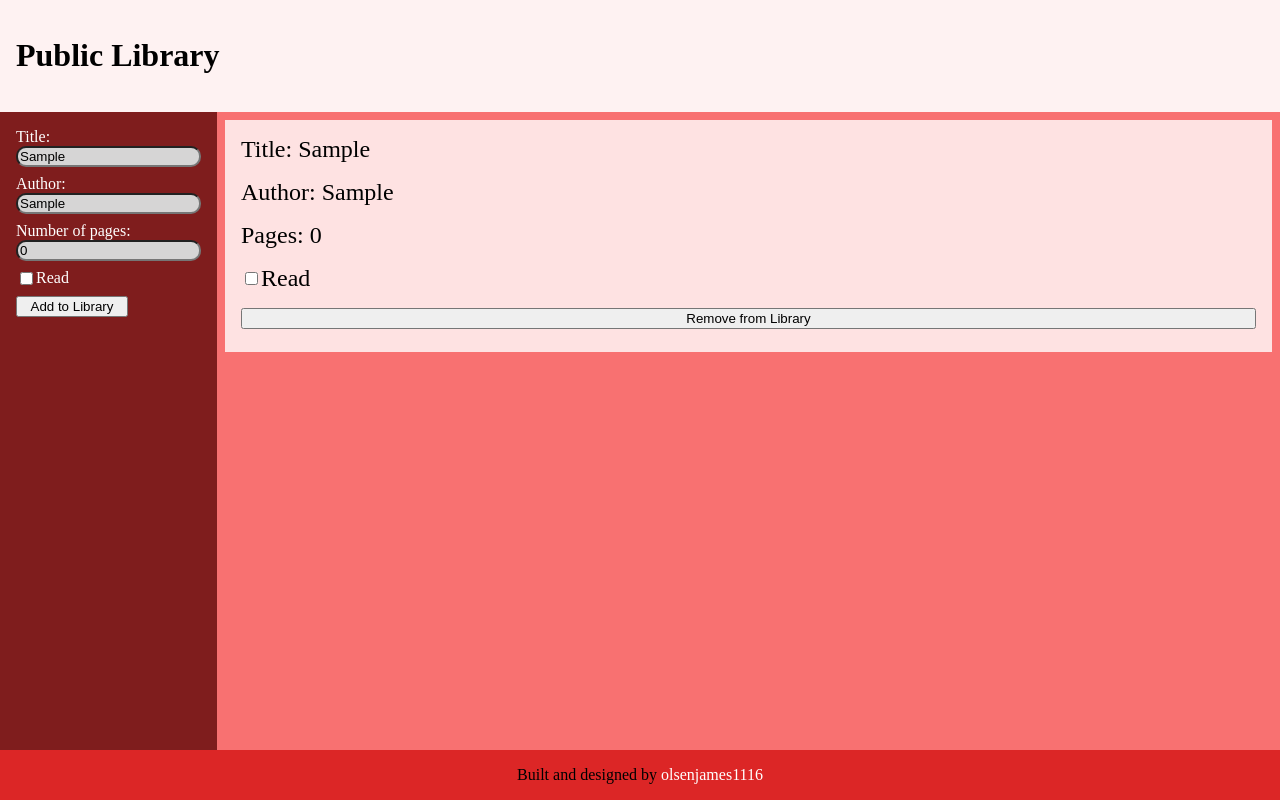
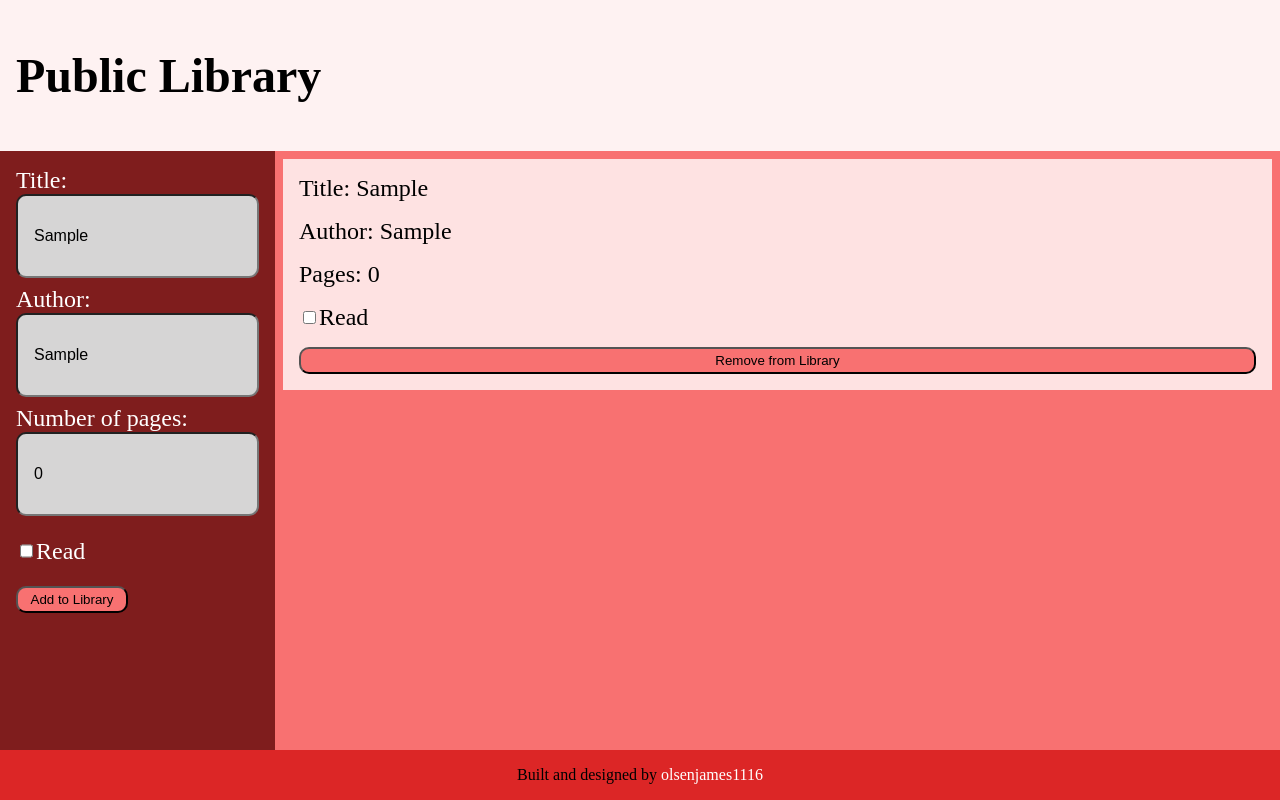
Before and after one commit to olsenjames1116/library, a website: page index.html in a window 1280 px wide. Both pictures are taken after typing "Sample", "Sample" into the empty fields and a click on the button "Add to Library". Drawn offline with Linux system fonts and the light colour scheme.

Commit message:
Remove font and move styling to stylesheet
The fonts were being cut off in certain areas and so the decision was
made to just remove the custom font since it was not critical to the
project. All styling for the elements that was in the JavaScript was
moved to the stylesheet because the original error was found as to why
the JavaScript workaround was used in the first place. This has helped
clean up the script file.

```diff
--- a/javascript.js
+++ b/javascript.js
@@ -33,34 +33,23 @@ function removeBook(book) {
 // Displays card element to represent book object based on user's input
 function createCard(book) {
     // Create and display element for book title
-    const cardElement = document.createElement('div.card');
-    cardElement.setAttribute(
-        'style',
-        'height: 200px; padding: 1rem; display: flex; flex-direction: column; gap: 1rem; background-color: #fee2e2;'
-    );
+    const cardElement = document.createElement('div');
     const cardTitle = document.createElement('p');
-    cardTitle.setAttribute('style', 'margin: 0;');
     cardTitle.textContent = `Title: ${book.title}`;
     cardElement.appendChild(cardTitle);
 
     // Create and display element for book auhor
     const cardAuthor = document.createElement('p');
-    cardAuthor.setAttribute('style', 'margin: 0;');
     cardAuthor.textContent = `Author: ${book.author}`;
     cardElement.appendChild(cardAuthor);
 
     // Create and display element for number of pages in book
     const cardPages = document.createElement('p');
-    cardPages.setAttribute('style', 'margin: 0;');
     cardPages.textContent = `Pages: ${book.pages}`;
     cardElement.appendChild(cardPages);
 
     // Create and display element for whether or not the user has read the book
     const cardRead = document.createElement('p');
-    cardRead.setAttribute(
-        'style',
-        'margin: 0; display: flex; align-items: center;'
-    );
     const cardCheckbox = document.createElement('input');
     // Listen for user's check of read checkbox
     cardCheckbox.addEventListener('change', (event) =>
--- a/plan.txt
+++ b/plan.txt
@@ -53,4 +53,4 @@ Steps:
 //Test the app can differentiate between which book needs to be removed//
 //Format the webpage to display cards as grid//
 //Add background colors from Tailwind//
-//Change the font
+//Change the font//
--- a/style.css
+++ b/style.css
@@ -1,16 +1,3 @@
-@font-face {
-    font-family: "sevillanaRegular";
-    src: url("./fonts/sevillana-regular-webfont.woff2") format("woff2"), url("./fonts/sevillana-regular-webfont.woff")
-        format("woff");
-    font-weight: normal;
-    font-style: normal;
-}
-
-*{
-    /* outline: 1px solid black; */
-    /* font-family: 'sevillanaRegular', sans-serif; */
-}
-
 body{
     margin: 0;
     display: grid;
@@ -23,13 +10,13 @@ div.header{
     grid-area: 1 / 1 / 2 / 3;
     padding: 1rem;
     background-color: #fef2f2;
-    /* font-size: 1.5rem; */
+    font-size: 1.5rem;
 }
 
 div.sideBar{
     grid-area: 2 / 1 / 3 / 2;
     background-color: #7f1d1d;
-    /* font-size: 1.5rem; */
+    font-size: 1.5rem;
 }
 
 form{
@@ -50,6 +37,10 @@ form label{
 form input{
     background-color: rgb(214, 213, 213);
     border-radius: 10px;
+    padding: 1rem;
+    font-size: 1rem;
+    line-height: 1rem;
+    height: 3rem;
 }
 
 div.read{
@@ -59,6 +50,12 @@ div.read{
 
 form>button{
     width: 7rem;
+}
+
+button{
+    padding: 0.25rem;
+    border-radius: 10px;
+    background-color: #f87171
 }
 
 div.mainContent{
@@ -71,13 +68,23 @@ div.mainContent{
     gap: 0.5rem;
 }
 
-div.card{
+div.mainContent>div{
+    height: max-content;
+    padding: 1rem;
     display: flex;
     flex-direction: column;
+    gap: 1rem;
+    background-color: #fee2e2;
 }
 
-div.card>p{
+div.mainContent>div>p{
     margin: 0;
+    overflow-wrap: break-word;
+}
+
+div.mainContent>div>p:nth-child(4){
+    display: flex;
+    align-items: center;
 }
 
 div.footer{
```
Also changed, not shown: fonts/sevillana-regular-webfont.woff (deleted), fonts/sevillana-regular-webfont.woff2 (deleted).
